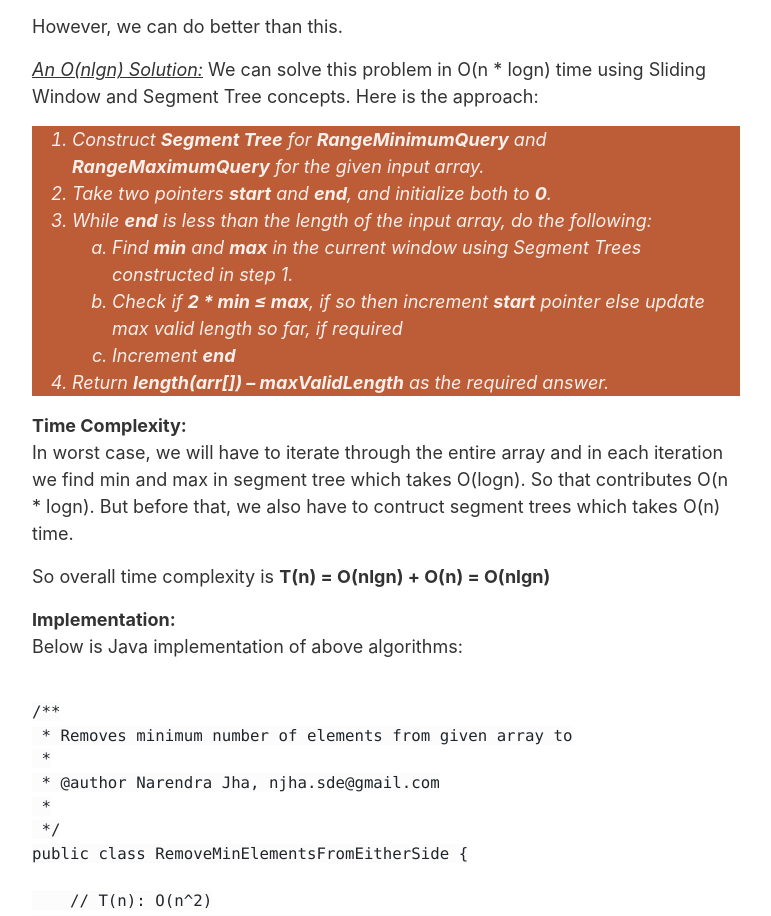
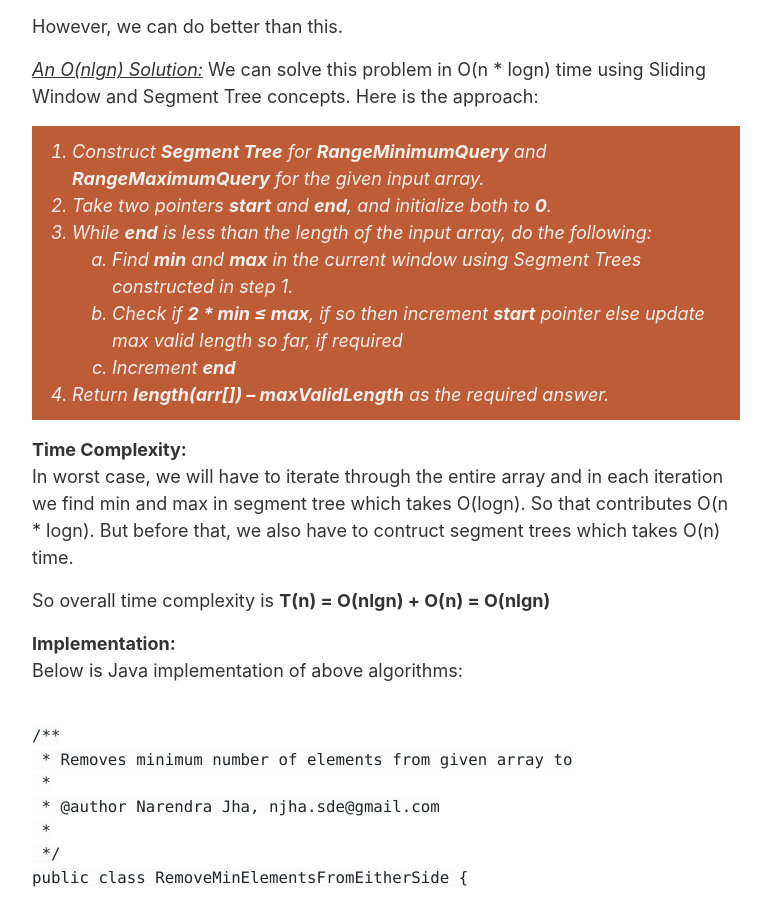
Before and after one commit to naren-jha/naren-jha.github.io, a website: page blogs/remove-min-ele-2min-gt-max.html in a window 1280 px wide. Shown: the part 1101-2017 px from the top of the page, without its empty margins (390-1161 px from the left). Drawn offline with Linux system fonts and the light colour scheme; a web font is replaced by a local one.

Commit message:
stylesheet update

```diff
--- a/css/blog.css
+++ b/css/blog.css
@@ -103,4 +103,6 @@
  #blog-container .highlight {
  	background: #BD5D38;
     color: rgba(255, 255, 255, 0.90);
+    padding-top: 12px;
+    padding-bottom: 12px;
  }
```
